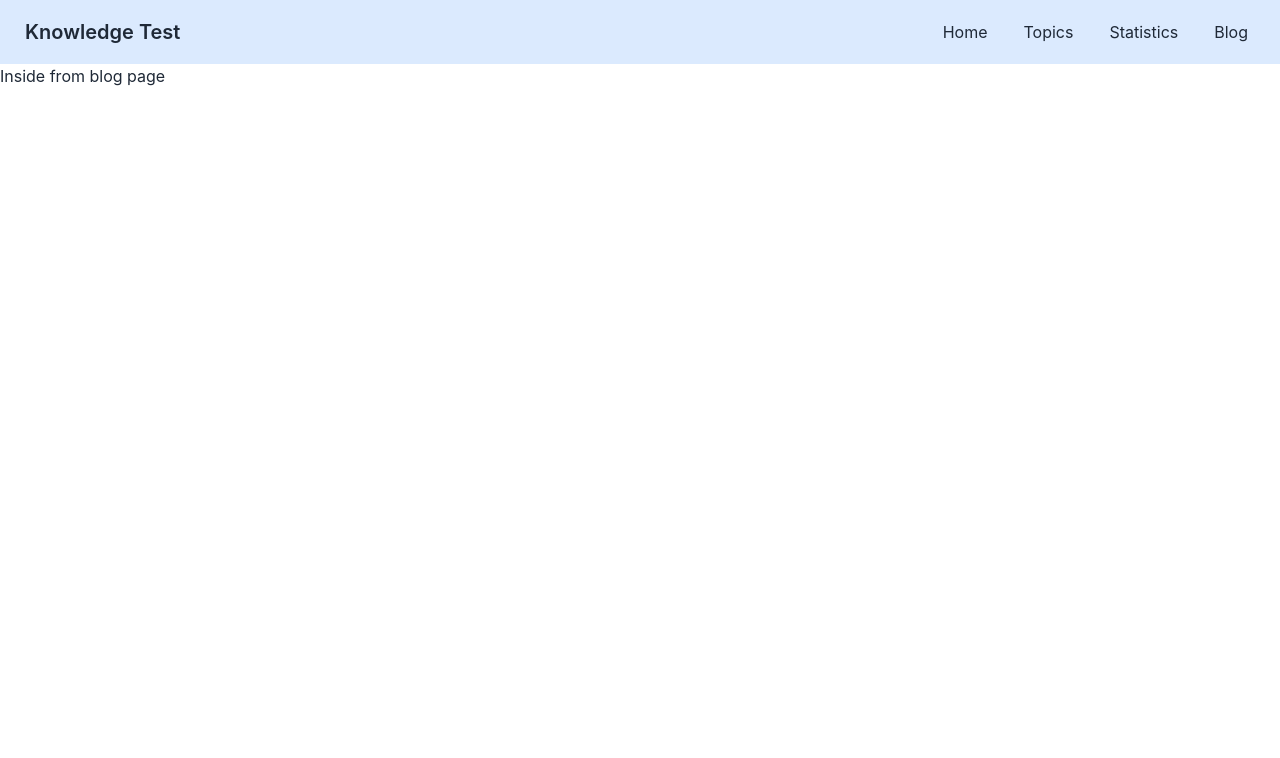
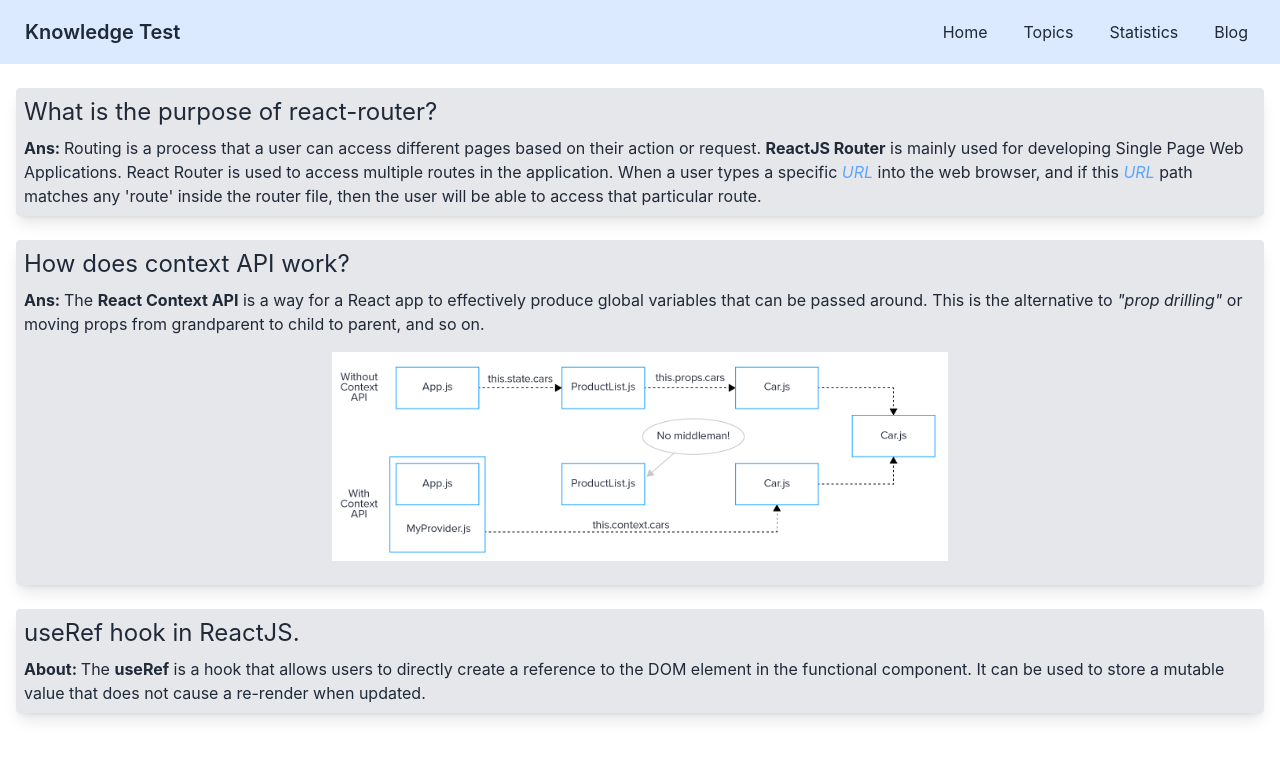
Before and after one commit to zakiralhasan/knowledge-test, a React (Create React App) app: page /blog in a window 1280 px wide. Shown: the top 758 px of the page. Built offline with nearby package versions, Linux system fonts and the light colour scheme.

Commit message:
blog section added

```diff
--- a/src/Components/Blog/Blog.js
+++ b/src/Components/Blog/Blog.js
@@ -1,9 +1,21 @@
 import React from 'react';
-
+import logo from '../../images/context-API.png';
 const Blog = () => {
     return (
         <div>
-            <h1>Inside from blog page</h1>
+            <div className='mx-2 md:mx-4 my-6 bg-gray-200 p-2 shadow-lg rounded'>
+                <h1 className='text-2xl mb-2'>What is the purpose of react-router?</h1>
+                <p><span className='font-bold'>Ans: </span> Routing is a process that a user can access different pages based on their action or request. <b>ReactJS Router</b> is mainly used for developing Single Page Web Applications. React Router is used to access multiple routes in the application. When a user types a specific <i className='text-blue-400'>URL</i> into the web browser, and if this <i className='text-blue-400'>URL</i> path matches any 'route' inside the router file, then the user will be able to access that particular route.</p>
+            </div>
+            <div className='mx-2 md:mx-4 my-6 bg-gray-200 p-2 shadow-lg rounded'>
+                <h1 className='text-2xl mb-2'>How does context API work?</h1>
+                <p><span className='font-bold'>Ans: </span> The <b>React Context API</b> is a way for a React app to effectively produce global variables that can be passed around. This is the alternative to <i>"prop drilling"</i> or moving props from grandparent to child to parent, and so on.</p>
+                <img className='my-4 mx-auto md:w-1/2' src={logo} alt="" />
+            </div>
+            <div className='mx-2 md:mx-4 my-6 bg-gray-200 p-2 shadow-lg rounded'>
+                <h1 className='text-2xl mb-2'>useRef hook in ReactJS.</h1>
+                <p><span className='font-bold'>About: </span> The <b>useRef</b> is a hook that allows users to directly create a reference to the DOM element in the functional component. It can be used to store a mutable value that does not cause a re-render when updated.</p>
+            </div>
         </div>
     );
 };
--- a/src/Components/Topics/QuizPage.js
+++ b/src/Components/Topics/QuizPage.js
@@ -1,10 +1,10 @@
 import React from 'react';
 
 const QuizPage = ({singleQuiz, index, checkCorrectAnswer}) => {
-    const { question, options, correctAnswer} = singleQuiz;
+    const {question, options, correctAnswer} = singleQuiz;
 
     const quizOptions = options.map((option, index) =>
-     <button onClick={(e) => checkCorrectAnswer(e.target.innerText, correctAnswer) } className='bg-blue-200 hover:bg-blue-500 hover:text-white rounded border m-2 shadow p-2 text-center' key={index}>
+     <button onClick={(e) => checkCorrectAnswer(e.target.innerText, correctAnswer)} className='bg-blue-200 hover:bg-blue-500 hover:text-white rounded border m-2 shadow p-2 text-center' key={index}>
         {option}
      </button>);
 
--- /dev/null
+++ b/src/Components/Topics/TopicsPage.js
@@ -0,0 +1,11 @@
+import React from 'react';
+
+const TopicsPage = () => {
+    return (
+        <div>
+            <h1>inside topic page</h1>
+        </div>
+    );
+};
+
+export default TopicsPage;
--- a/src/Utilities/RouteFile.js
+++ b/src/Utilities/RouteFile.js
@@ -5,6 +5,7 @@ import Topics from '../Components/Topics/Topics';
 import Statistics from '../Components/Statistics/Statistics';
 import Blog from '../Components/Blog/Blog';
 import ErrorPage from "../Components/ErrorPage/ErrorPage";
+import TopicsPage from "../Components/Topics/TopicsPage";
 
 export const router = createBrowserRouter([
     {path:'/', element: <RootComponent></RootComponent>, errorElement:<ErrorPage></ErrorPage>,
@@ -14,6 +15,10 @@ export const router = createBrowserRouter([
 
         {path:'home', element: <Home></Home>,
         loader:() => fetch('https://openapi.programming-hero.com/api/quiz')},
+
+        {path:'topics', element: <TopicsPage></TopicsPage>,
+        // loader:() => fetch('https://openapi.programming-hero.com/api/quiz')
+    },
 
         {path:'topics/:topicsID', element: <Topics></Topics>,
         loader: async ({params}) => {
```
Also changed, not shown: src/images/context-API.png (added).
